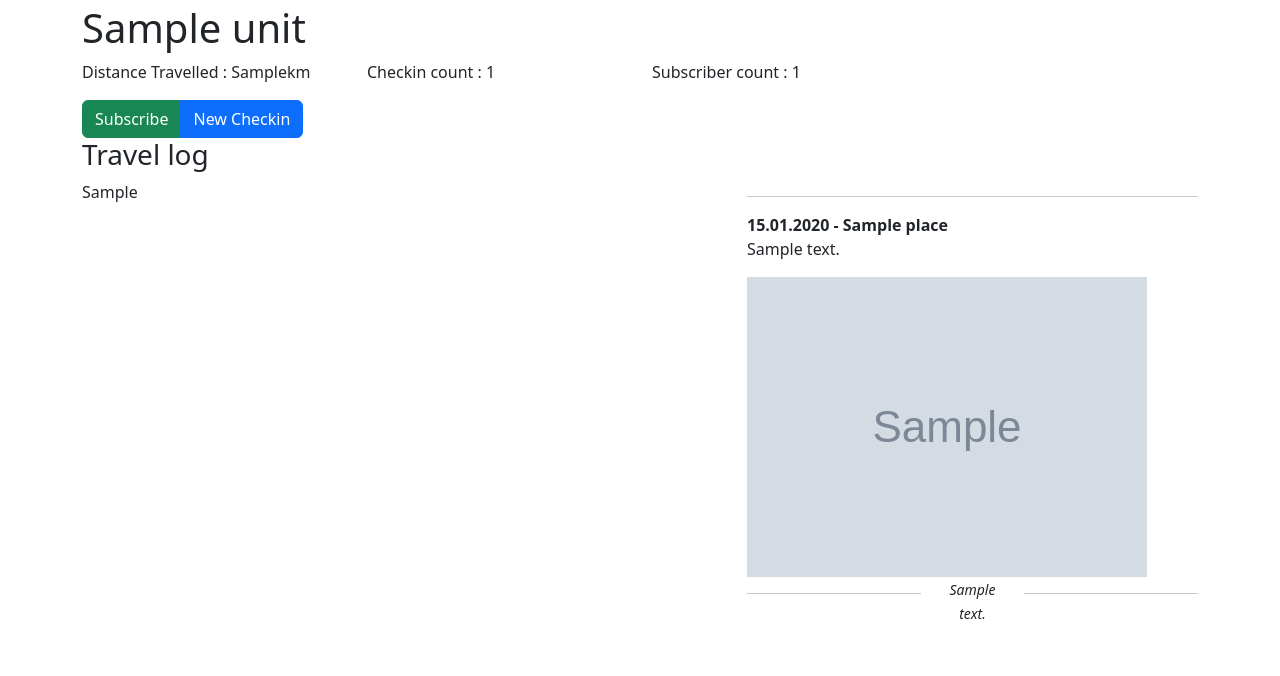
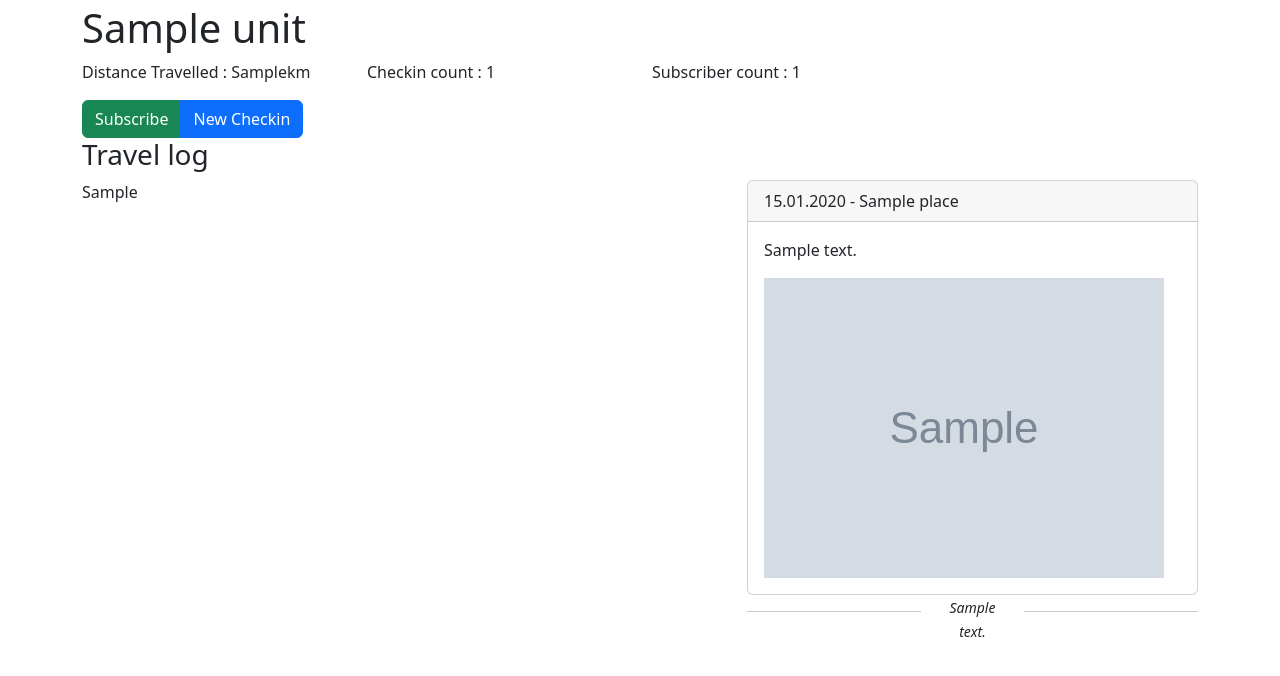
Before and after one commit to jvacek/FlameRelay, a Django app: template flamerelay/templates/backend/unit.html in a window 1280 px wide. Shown: the part 56-732 px from the top of the page. Run offline with Django 4.2, Linux system fonts and the light colour scheme; the template is opened without the code that fills it: most values are stand-ins (such as "Sample title", 1, 10 or a date in 2020); grey boxes marked "Sample" are stand-in pictures; some libraries are stand-ins or nearby versions.

Commit message:
Use cards in unit view

```diff
--- a/flamerelay/templates/backend/unit.html
+++ b/flamerelay/templates/backend/unit.html
@@ -1,4 +1,7 @@
 {% extends "base.html" %}
+{% block title %}
+  {{ unit }} | FlameRelay.org
+{% endblock title %}
 {% block content %}
   <h1>{{ unit }}</h1>
   <div class="row">
@@ -29,11 +32,12 @@
     <h3>Travel log</h3>
     <div class="col-sm-7">{{ map_html | safe }}</div>
     <div class="col-sm-5">
-      <hr>
       {% for checkin in unit.annotated_checkin_set %}
-        <div class="row">
-          <div class="col-sm-12">
-            <b>{{ checkin.date_created|date:"d.m.Y" }} - {{ checkin.place|default:"<i>Place not given</i>" }}</b>
+        <div class="card">
+          <div class="card-header">
+            {{ checkin.date_created|date:"d.m.Y" }} - {{ checkin.place|default:"<i>Place not given</i>" }}
+          </div>
+          <div class="card-body">
             <p>
               {{ checkin.message|default:"<i>No message</i>" }}
             </p>
@@ -55,6 +59,13 @@
             <hr>
           </div>
         </div>
+      {% empty %}
+        <div class="card bg-light mb-3">
+          <div class="card-body">
+            <h5 class="card-title">No checkins yet!</h5>
+            <p class="card-text">Click the "new checkin" button above to add one.</p>
+          </div>
+        </div>
       {% endfor %}
     </div>
   </div>
```
